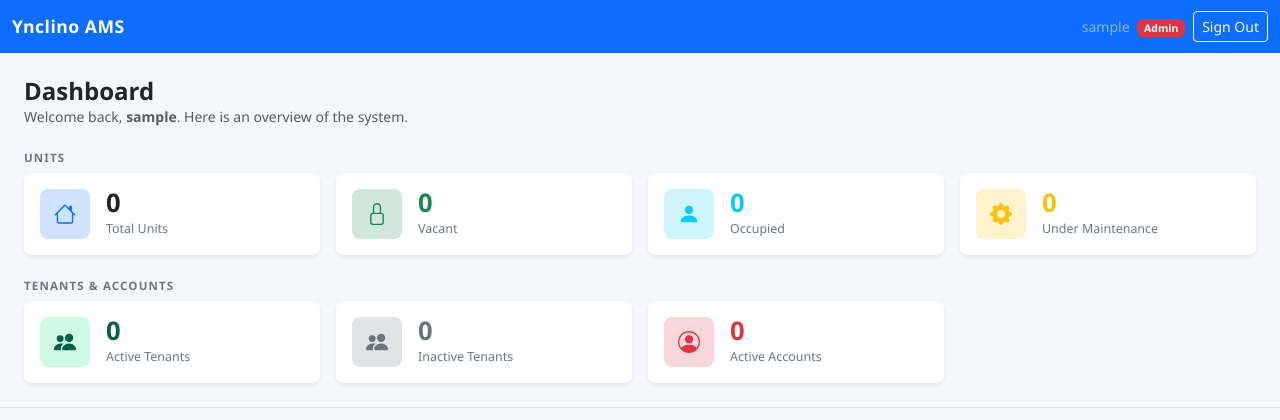
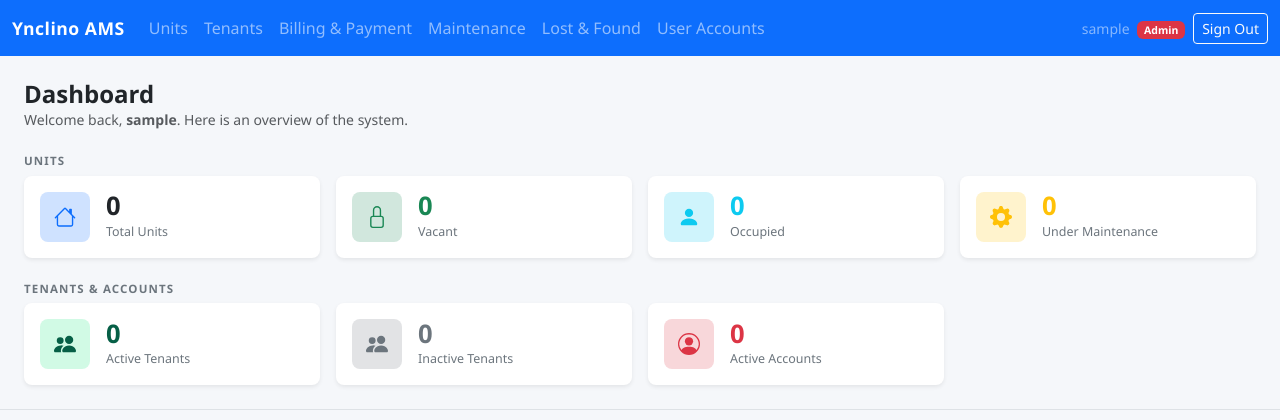
Before and after one commit to clarkkyyy1104/ynclino-apartment-management-system, an ASP.NET Core app: page / in a window 1280 px wide. Shown: the top 420 px of the page. Run offline with ASP.NET Core 8, Linux system fonts and the light colour scheme; the visitor is signed in with stand-in values (Sample User, id 1); data that the repository does not hold is empty; the project's own start-up code is not run, and a stand-in starts its controllers and pages.

Commit message:
fix: restore all nav links — flat layout, no section labels
Units, Tenants, Billing & Payment, Maintenance, Lost & Found visible to all
authenticated users. User Accounts visible to Admin only. Username + role
badge + Sign Out on the right.

https://claude.ai/code/session_01BTaUUN7W48QkX6AzaoszDG

```diff
--- a/Views/Shared/_Layout.cshtml
+++ b/Views/Shared/_Layout.cshtml
@@ -10,23 +10,55 @@
 <body>
     <nav class="navbar navbar-expand-lg navbar-dark bg-primary">
         <div class="container-fluid">
-            <a class="navbar-brand fw-bold" asp-controller="Home" asp-action="Index">
-                Ynclino AMS
-            </a>
+            <a class="navbar-brand fw-bold" asp-controller="Home" asp-action="Index">Ynclino AMS</a>
+
+            <button class="navbar-toggler" type="button" data-bs-toggle="collapse" data-bs-target="#navMenu">
+                <span class="navbar-toggler-icon"></span>
+            </button>
 
             @if (User.Identity?.IsAuthenticated == true)
             {
-                <div class="ms-auto d-flex align-items-center gap-2">
+                <div class="collapse navbar-collapse" id="navMenu">
+                    <ul class="navbar-nav me-auto">
+                        <li class="nav-item">
+                            <a class="nav-link" asp-controller="Units" asp-action="Index">Units</a>
+                        </li>
+                        <li class="nav-item">
+                            <a class="nav-link" asp-controller="Tenants" asp-action="Index">Tenants</a>
+                        </li>
+                        <li class="nav-item">
+                            <a class="nav-link" asp-controller="Billing" asp-action="Index">Billing &amp; Payment</a>
+                        </li>
+                        <li class="nav-item">
+                            <a class="nav-link" asp-controller="Maintenance" asp-action="Index">Maintenance</a>
+                        </li>
+                        <li class="nav-item">
+                            <a class="nav-link" asp-controller="LostFound" asp-action="Index">Lost &amp; Found</a>
+                        </li>
+                        @if (User.IsInRole("Admin"))
+                        {
+                            <li class="nav-item">
+                                <a class="nav-link" asp-controller="Users" asp-action="Index">User Accounts</a>
+                            </li>
+                        }
+                    </ul>
+
+                    <ul class="navbar-nav ms-auto align-items-lg-center">
+                        <li class="nav-item me-2">
                             <span class="navbar-text text-white-50 small">
                                 @User.Identity.Name
                                 <span class="badge @(User.IsInRole("Admin") ? "bg-danger" : "bg-secondary") ms-1">
                                     @(User.IsInRole("Admin") ? "Admin" : "Tenant")
                                 </span>
                             </span>
+                        </li>
+                        <li class="nav-item">
                             <form asp-controller="Account" asp-action="Logout" method="post" class="d-inline">
                                 @Html.AntiForgeryToken()
                                 <button type="submit" class="btn btn-sm btn-outline-light">Sign Out</button>
                             </form>
+                        </li>
+                    </ul>
                 </div>
             }
         </div>
```
Lines whose indentation alone changed are shown as unchanged.
